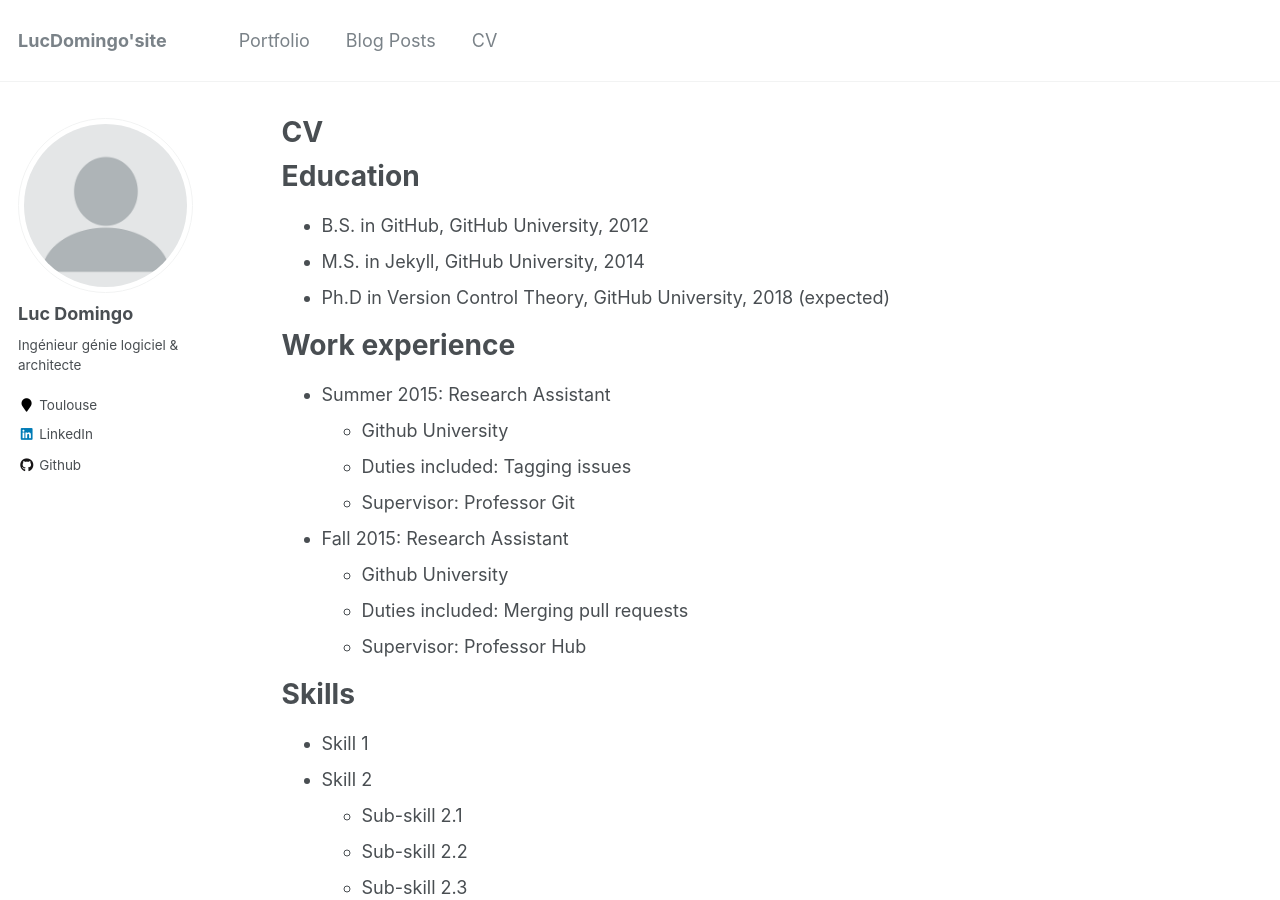
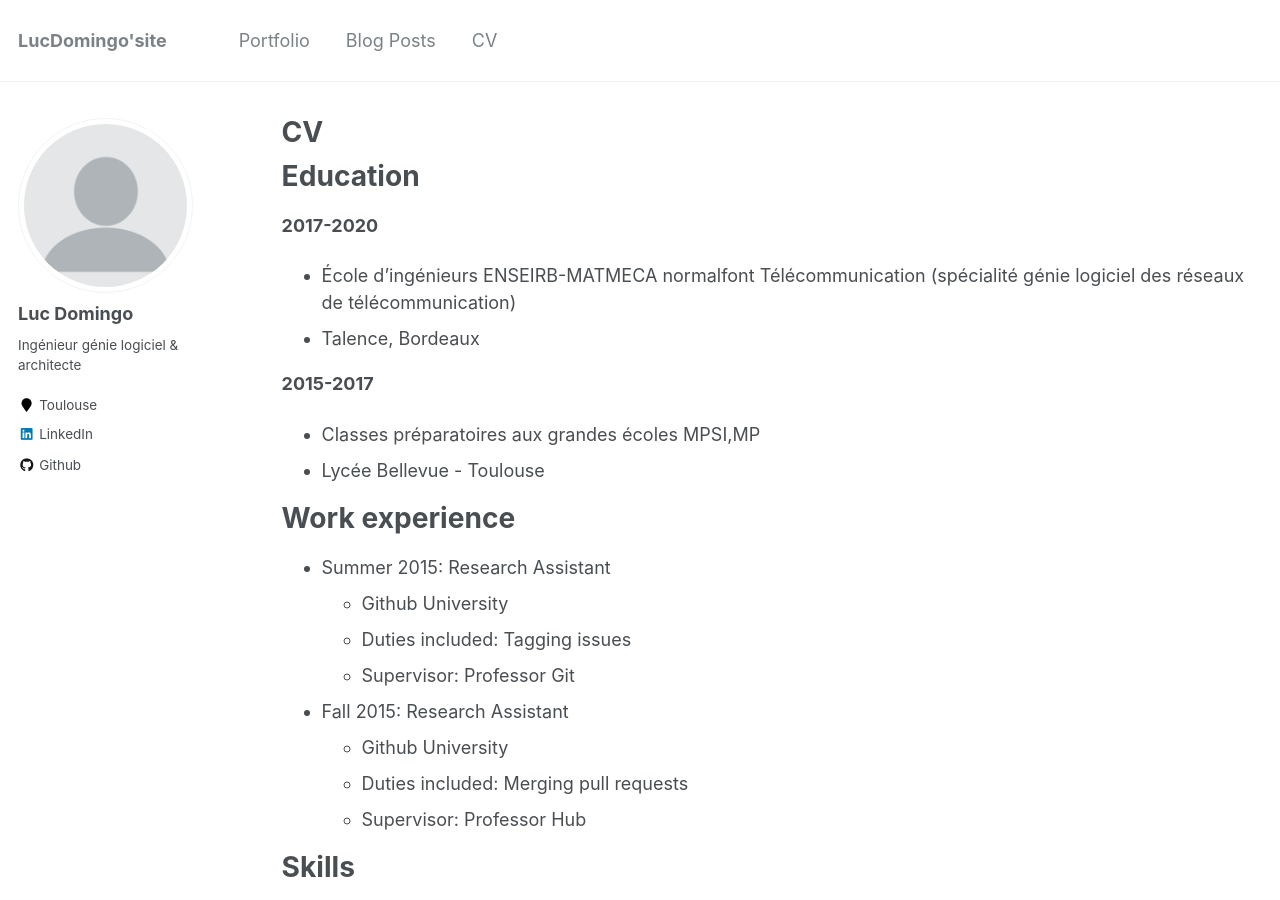
Before and after one commit to LucDomingo/mywebsite, a Jekyll site: the page built from _pages/cv.md, in a window 1280 px wide and 900 px high. Built offline with Jekyll 4.4.1, drawn with Linux system fonts in a browser that asks for light colours.

Commit message:
Update cv.md

```diff
--- a/_pages/cv.md
+++ b/_pages/cv.md
@@ -11,9 +11,13 @@ redirect_from:
 
 Education
 ======
-* B.S. in GitHub, GitHub University, 2012
-* M.S. in Jekyll, GitHub University, 2014
-* Ph.D in Version Control Theory, GitHub University, 2018 (expected)
+**2017-2020**
+- École d'ingénieurs ENSEIRB-MATMECA normalfont Télécommunication (spécialité génie logiciel des réseaux de télécommunication)
+- Talence, Bordeaux
+
+**2015-2017**
+- Classes préparatoires aux grandes écoles MPSI,MP
+- Lycée Bellevue - Toulouse
 
 Work experience
 ======
```
